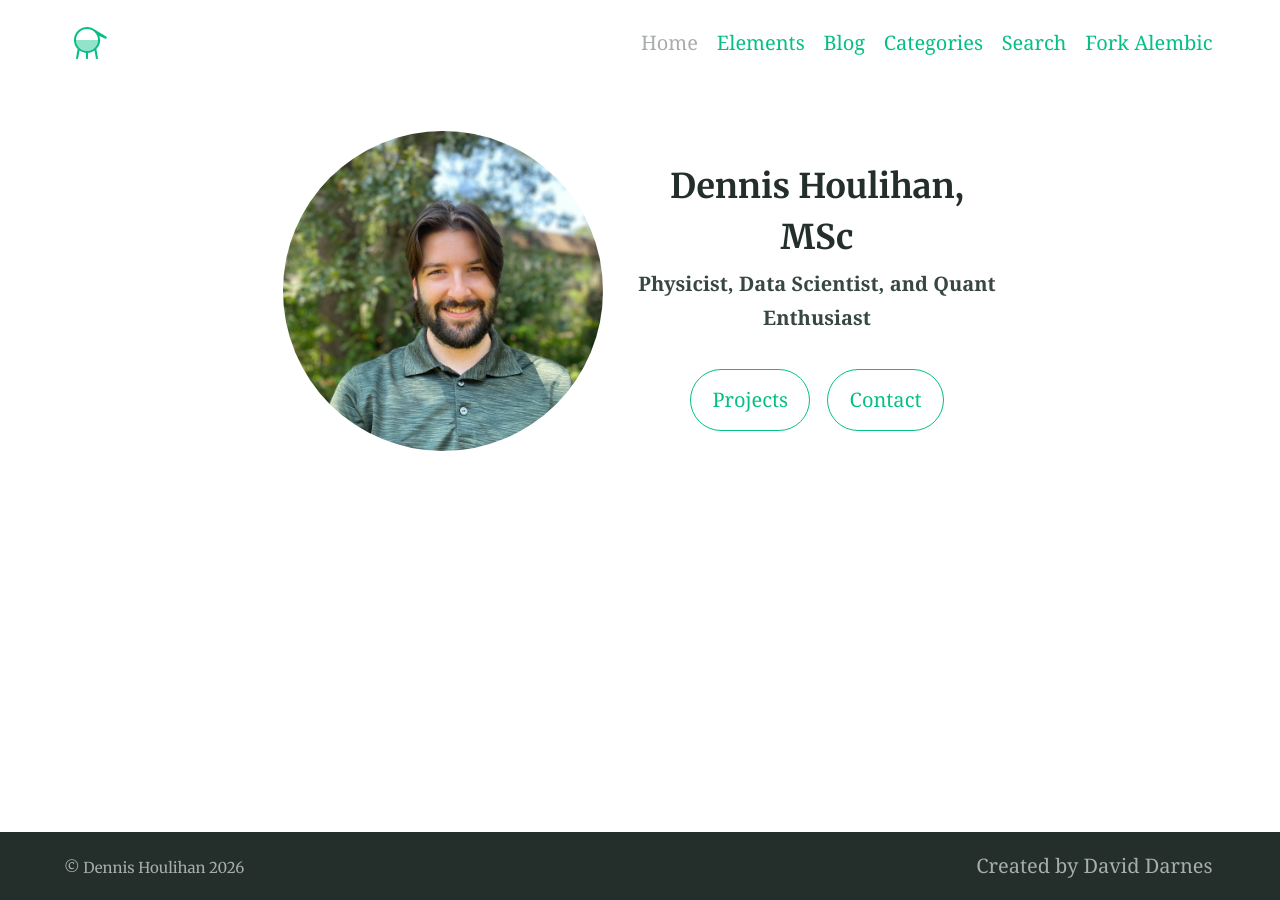
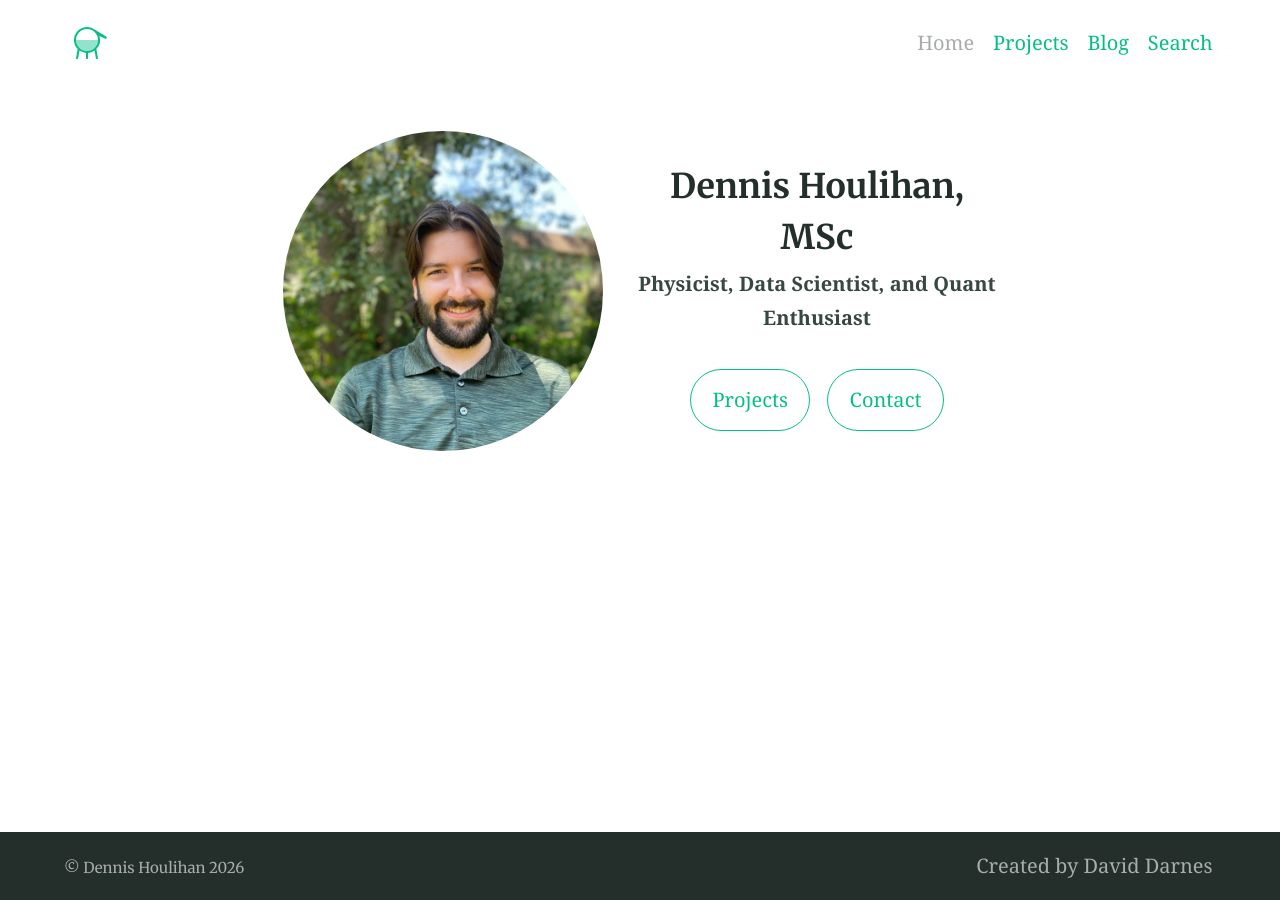
Before and after one commit to DJHoulihan/DJHoulihan.github.io, a Jekyll site: the page built from index.md, in a window 1280 px wide. Built offline with Jekyll 4.4.1, drawn with Linux system fonts in a browser that asks for light colours.

Commit message:
Update _config.yml

```diff
--- a/_config.yml
+++ b/_config.yml
@@ -121,16 +121,12 @@ favicons: # Favicons are also used in the manifest file. Syntax is 'size: path'
 navigation_header:
 - title: Home
   url: /
-- title: Elements
-  url: /elements/
+- title: Projects
+  url: /projects/
 - title: Blog
   url: /blog/
-- title: Categories
-  url: /categories/
 - title: Search
   url: /search/
-- title: Fork Alembic
-  url: https://github.com/daviddarnes/alembic
 
 navigation_footer:
 - title: Created by David Darnes
```
